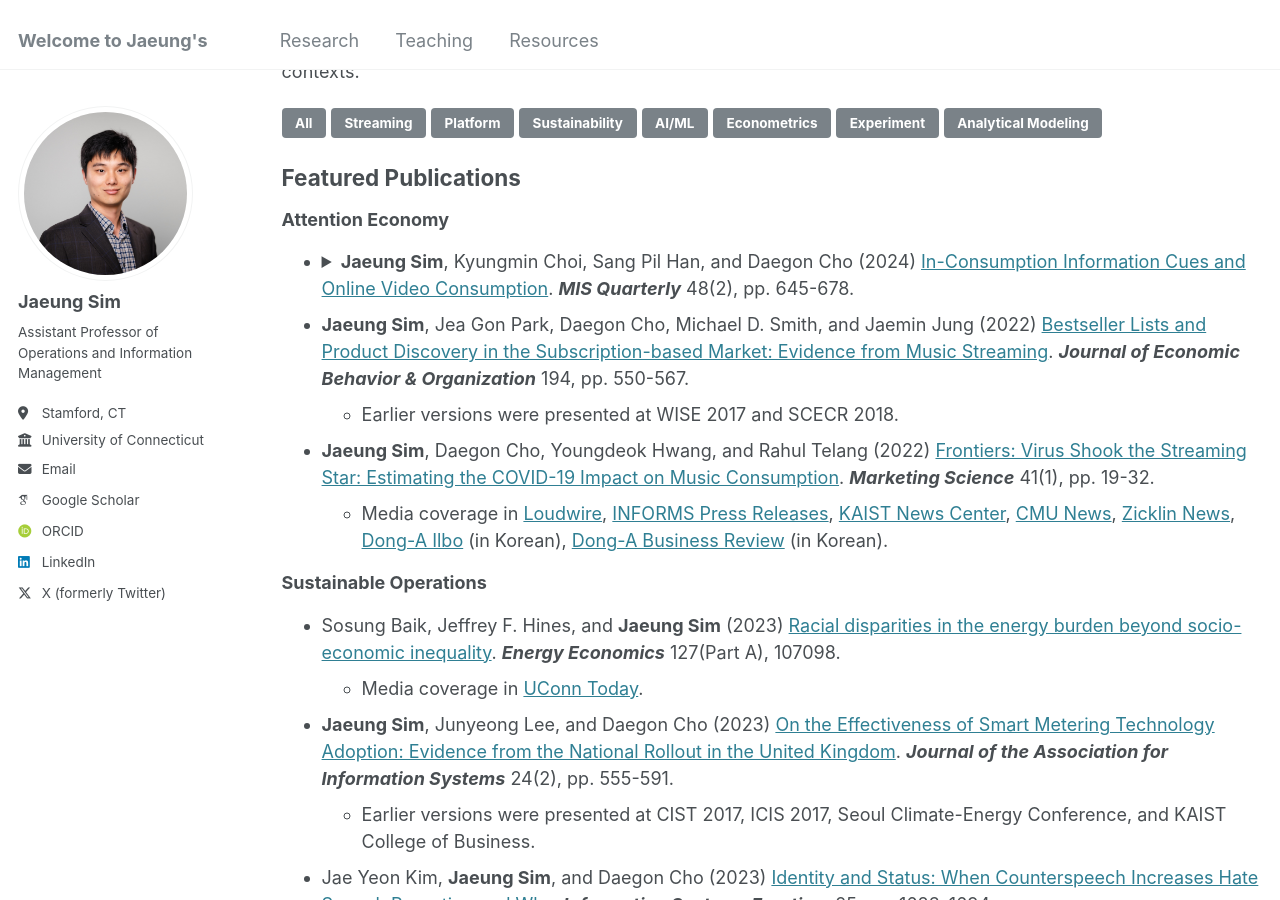
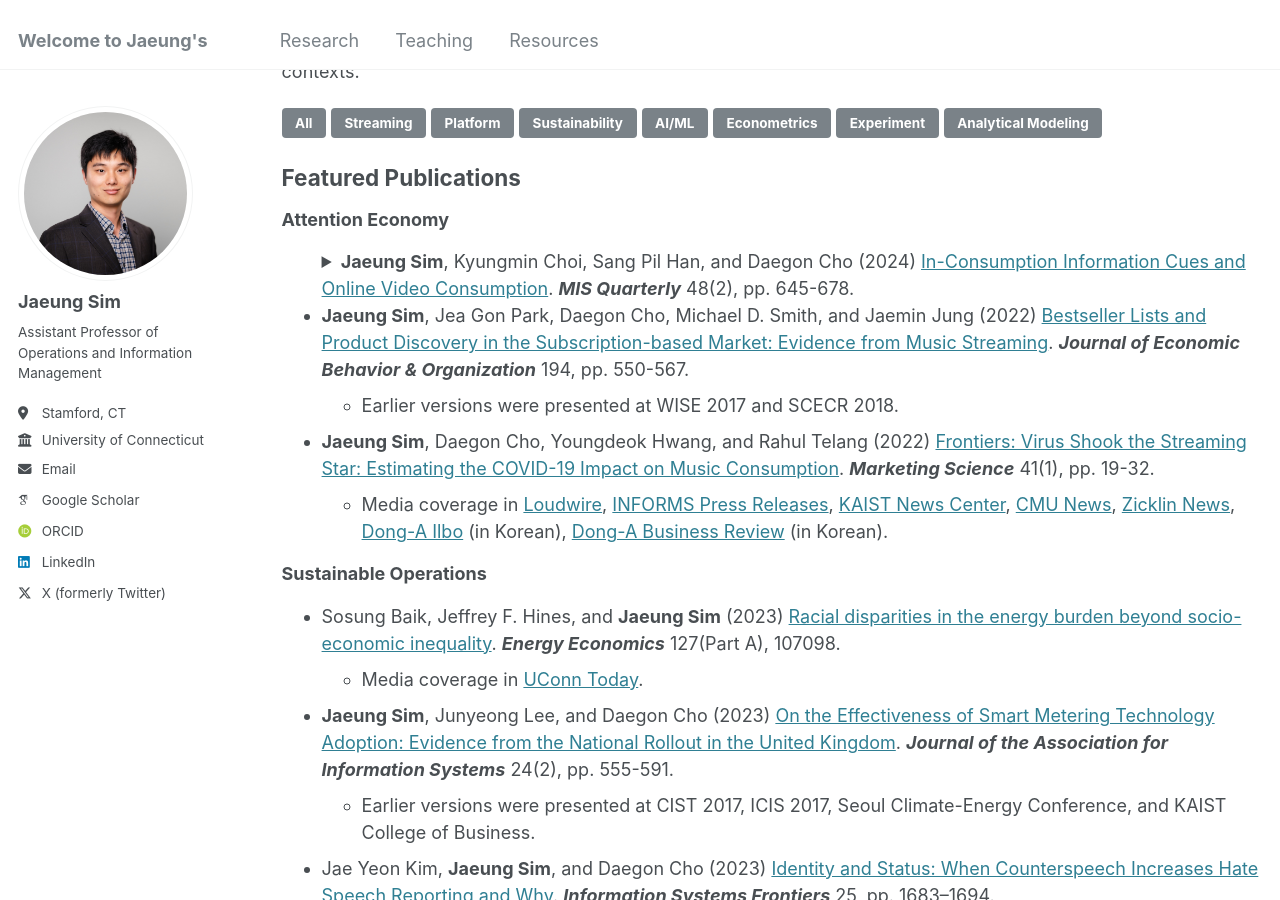
Before and after one commit to jaeungs/jaeungs.github.io, a Jekyll site: the page built from _pages/research.html, in a window 1280 px wide and 900 px high, scrolled down 591 px. Built offline with Jekyll 4.4.1, drawn with Linux system fonts in a browser that asks for light colours; some web fonts are replaced.

Commit message:
Update research.html

```diff
--- a/_pages/research.html
+++ b/_pages/research.html
@@ -50,14 +50,14 @@ Furthermore, I often use stylized models building on economic theories to provid
 
 <ul>
   <div class="filterDiv streaming platform econometrics analytical-modeling">
-    <li><details>
+    <details>
       <summary><strong>Jaeung Sim</strong>, Kyungmin Choi, Sang Pil Han, and Daegon Cho (2024)
       <a href="https://aisel.aisnet.org/misq/vol48/iss2/12/">In-Consumption Information Cues and Online Video Consumption</a>.
       <strong><em>MIS Quarterly</em></strong> 48(2), pp. 645-678.</summary>
       <ul>
         <li>Earlier versions were presented at CIST 2020, NC State University, UConn, Baruch College, UT Dallas, and American University.</li>
       </ul>
-    </li></details>
+    </details>
   </div>
   <div class="filterDiv streaming platform econometrics">
     <li>
```
